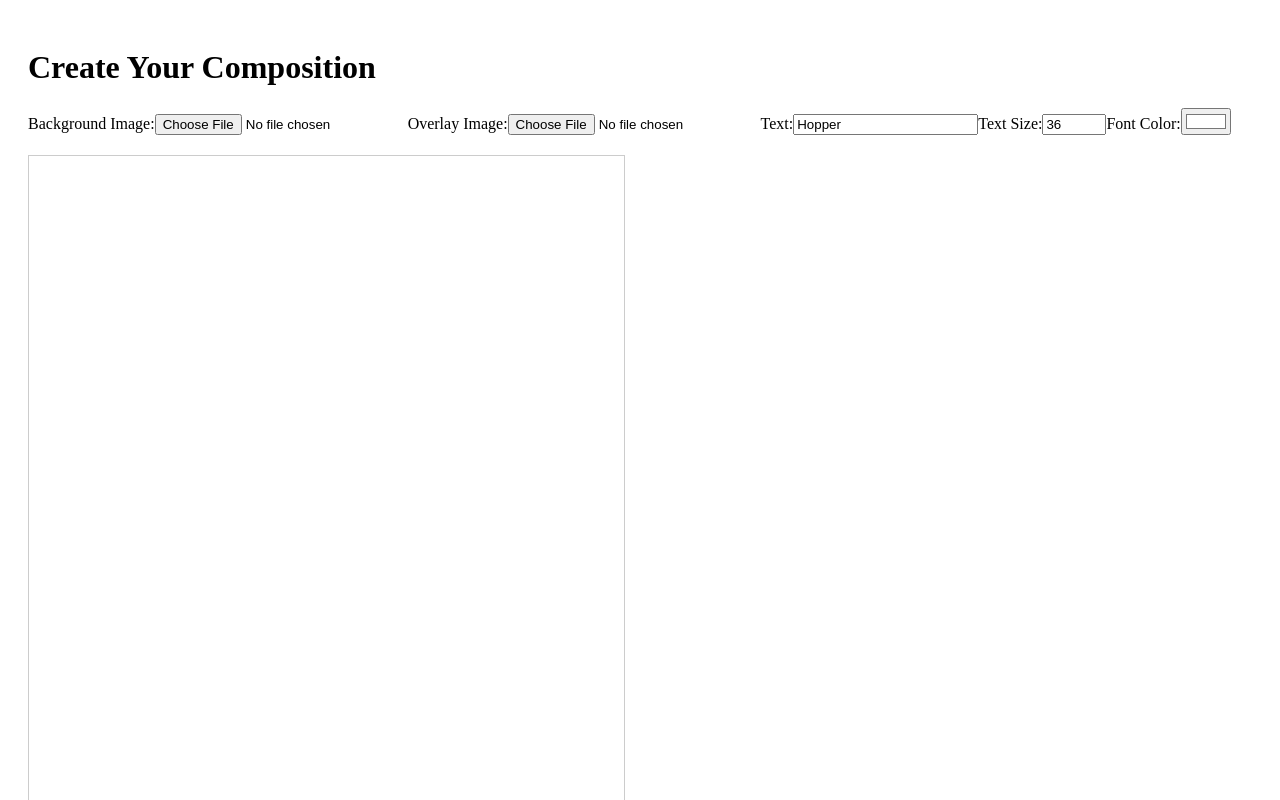
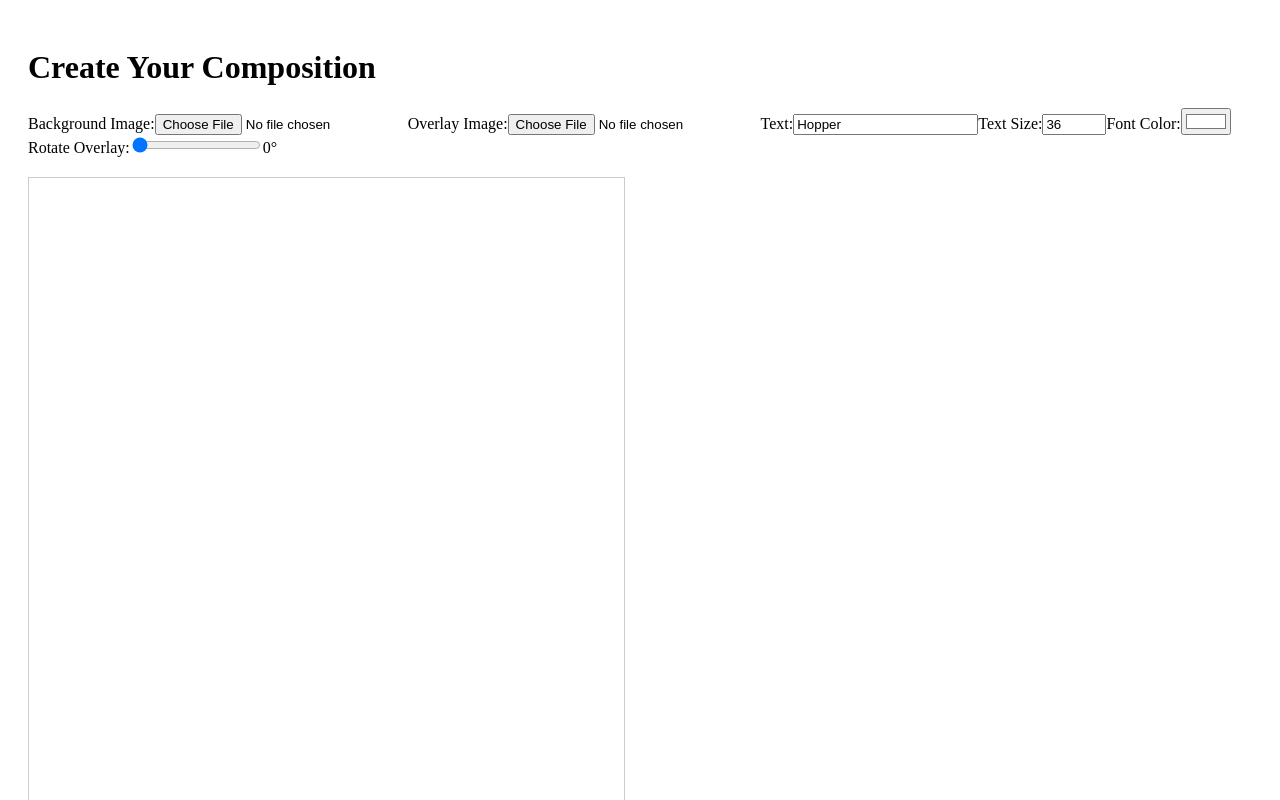
Before and after one commit to Fanu2/PixPrint-Studio, a Next.js app: page / in a window 1280 px wide. Shown: the top 800 px of the page. Built offline with nearby package versions, Linux system fonts and the light colour scheme.

Commit message:
Update index.js

```diff
--- a/pages/index.js
+++ b/pages/index.js
@@ -9,6 +9,7 @@ export default function Home() {
     const [bgImage, setBgImage] = useState(null); // Background image
     const [overlayImage, setOverlayImage] = useState(null); // Overlay image
     const [overlayDimensions, setOverlayDimensions] = useState({ width: 100, height: 100 }); // Default dimensions for overlay
+    const [rotationAngle, setRotationAngle] = useState(0); // Rotation angle for overlay
     const [textSize, setTextSize] = useState(36); // Default text size
     const [fontColor, setFontColor] = useState('#ffffff'); // Default font color
     const [isResizingOverlay, setIsResizingOverlay] = useState(false); // State for overlay resizing
@@ -83,6 +84,10 @@ export default function Home() {
         document.addEventListener('mouseup', onMouseUp);
     };
 
+    const handleRotationChange = (e) => {
+        setRotationAngle(Number(e.target.value)); // Update rotation angle
+    };
+
     const generatePDF = () => {
         const input = document.getElementById('pdf-content');
         html2canvas(input)
@@ -136,6 +141,17 @@ export default function Home() {
                         value={fontColor} // Bind to the font color state
                     />
                 </label>
+                <label>
+                    Rotate Overlay:
+                    <input
+                        type="range"
+                        min="0"
+                        max="360"
+                        value={rotationAngle}
+                        onChange={handleRotationChange}
+                    />
+                    {rotationAngle}°
+                </label>
             </div>
 
             <div id="pdf-content" style={{ position: 'relative', width: '595px', height: '842px', marginTop: '20px', border: '1px solid #ccc' }}>
@@ -161,6 +177,7 @@ export default function Home() {
                                 display: 'flex',
                                 justifyContent: 'center',
                                 alignItems: 'center',
+                                transform: `rotate(${rotationAngle}deg)`, // Apply rotation
                             }}
                         >
                             <Image
```
